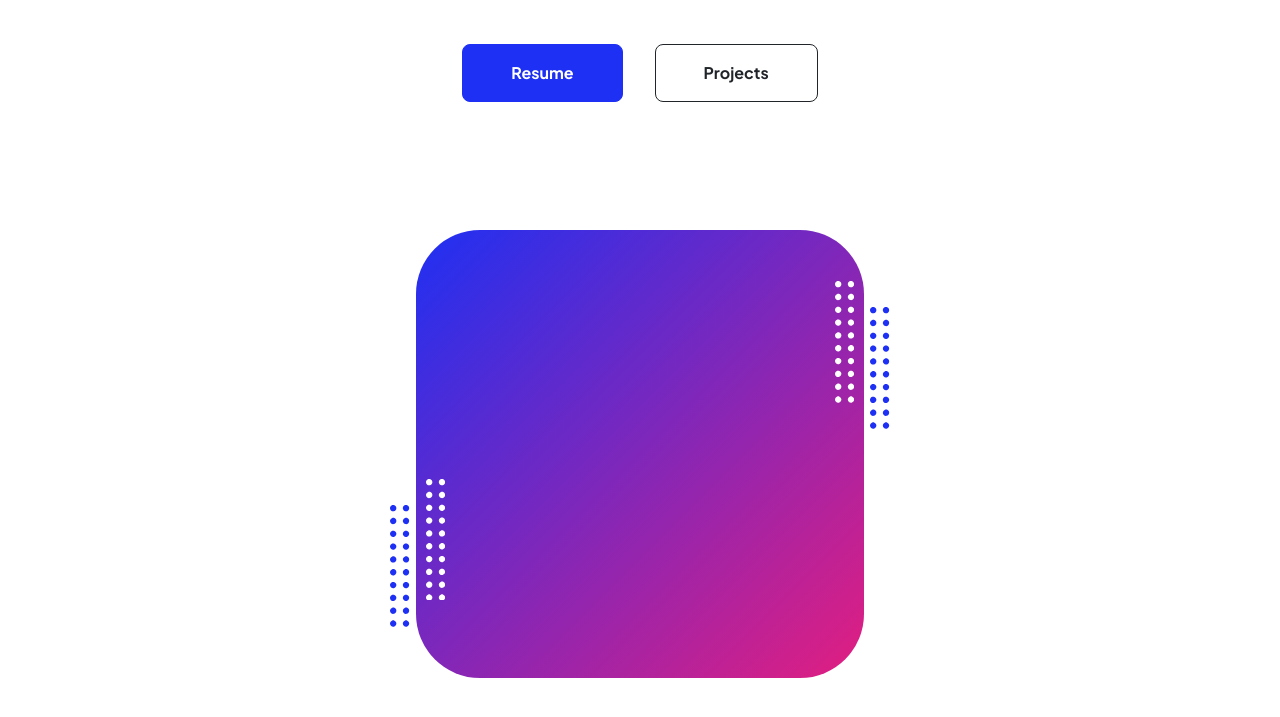
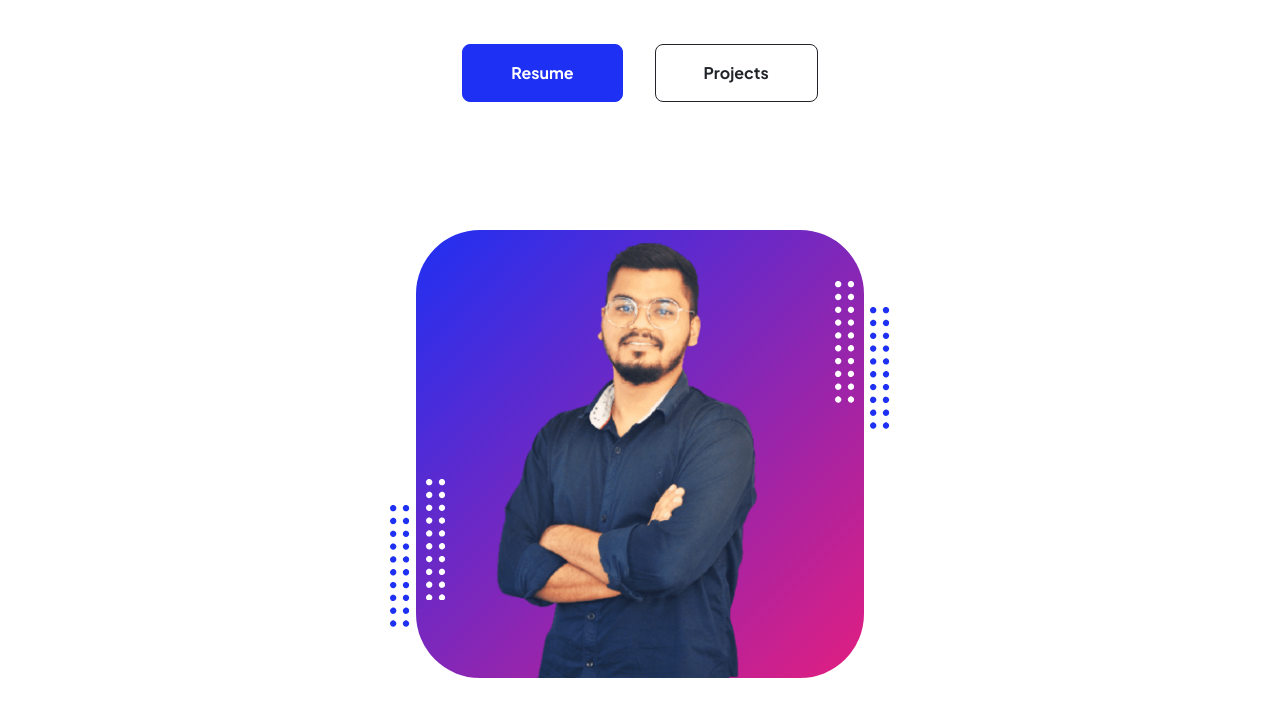
Before and after one commit to devkotarajan/devkotarajan.github.io, a plain HTML site: page index.html in a window 1280 px wide. Shown: the part 365-1082 px from the top of the page. Drawn offline with nearby package versions, Linux system fonts and the light colour scheme.

Commit message:
add profile image tag

```diff
--- a/index.html
+++ b/index.html
@@ -103,7 +103,7 @@
                 <div class="profile bg-gradient-primary-to-secondary">
                   <!-- TIP: For best results, use a photo with a transparent background like the demo example below-->
                   <!-- Watch a tutorial on how to do this on YouTube (link)-->
-                  <!-- <img class="profile-img" src="assets/profile.png" alt="..." /> -->
+                  <img class="profile-img" src="assets/me.png" alt="..." />
                   <div class="dots-1">
                     <!-- SVG Dots-->
                     <svg
```
